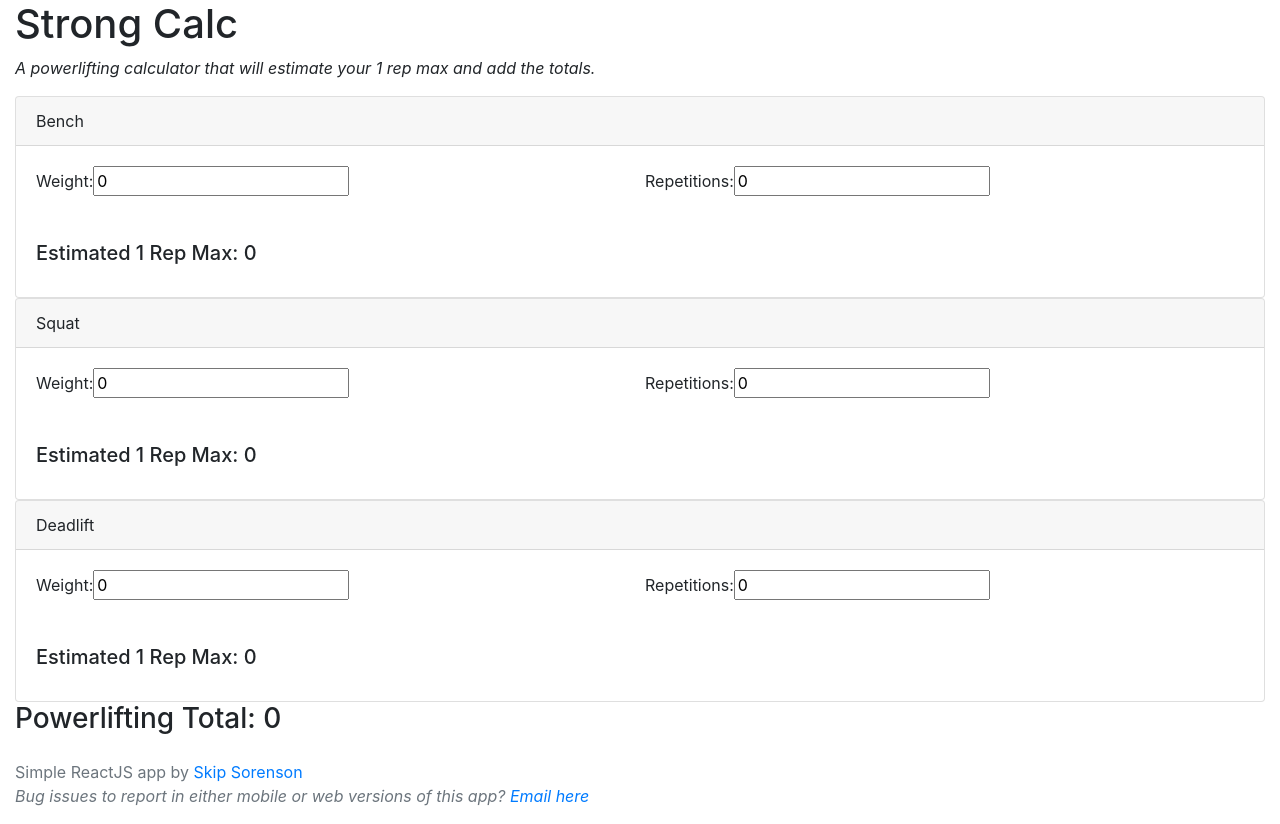
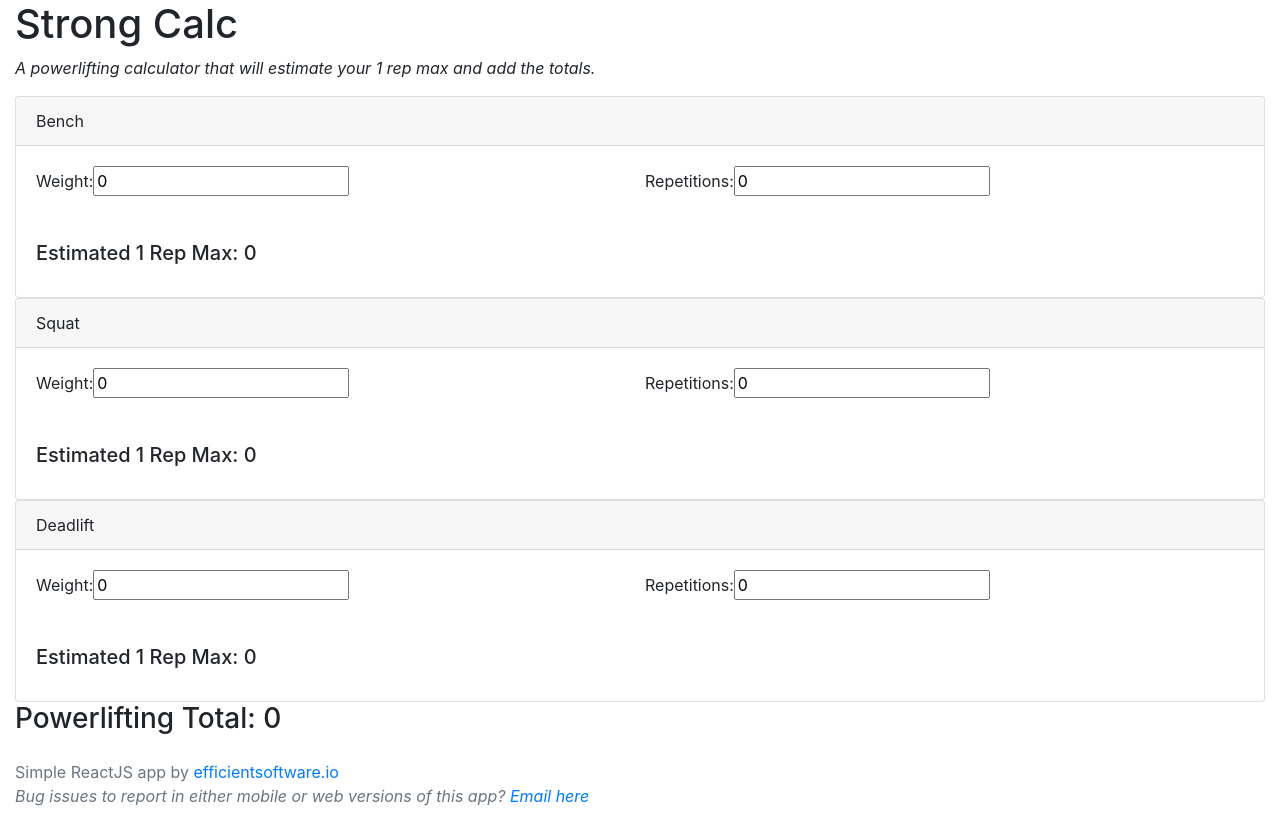
Before and after one commit to markorskip/strong-calc, a React (Create React App) app: page / in a window 1280 px wide. Built offline with nearby package versions, Linux system fonts and the light colour scheme.

Commit message:
added verbiage

```diff
--- a/src/App.js
+++ b/src/App.js
@@ -104,8 +104,8 @@ class App extends React.Component {
 
                 <div className="footer mt-auto py-3">
 
-                    <span class="text-muted">Simple ReactJS app by <a href="https://www.linkedin.com/in/markorskip/">Skip Sorenson</a> </span><br/>
-                    <span className="text-muted"><i>Bug issues to report in either mobile or web versions of this app? <a href="mailto:markorskip@gmail.com">Email here</a></i> </span>
+                    <span class="text-muted">Simple ReactJS app by <a href="https://www.efficientsoftware.io/">efficientsoftware.io</a> </span><br/>
+                    <span className="text-muted"><i>Bug issues to report in either mobile or web versions of this app? <a href="mailto:support@efficientsoftware.io">Email here</a></i> </span>
                     {/*<a href="https://github.com/skipsorenson/strong-calc">Source code located here</a>*/}
                 </div>
             </div>
```
Also changed, not shown: 1 other file (tests, documents, lock files or other folders).
